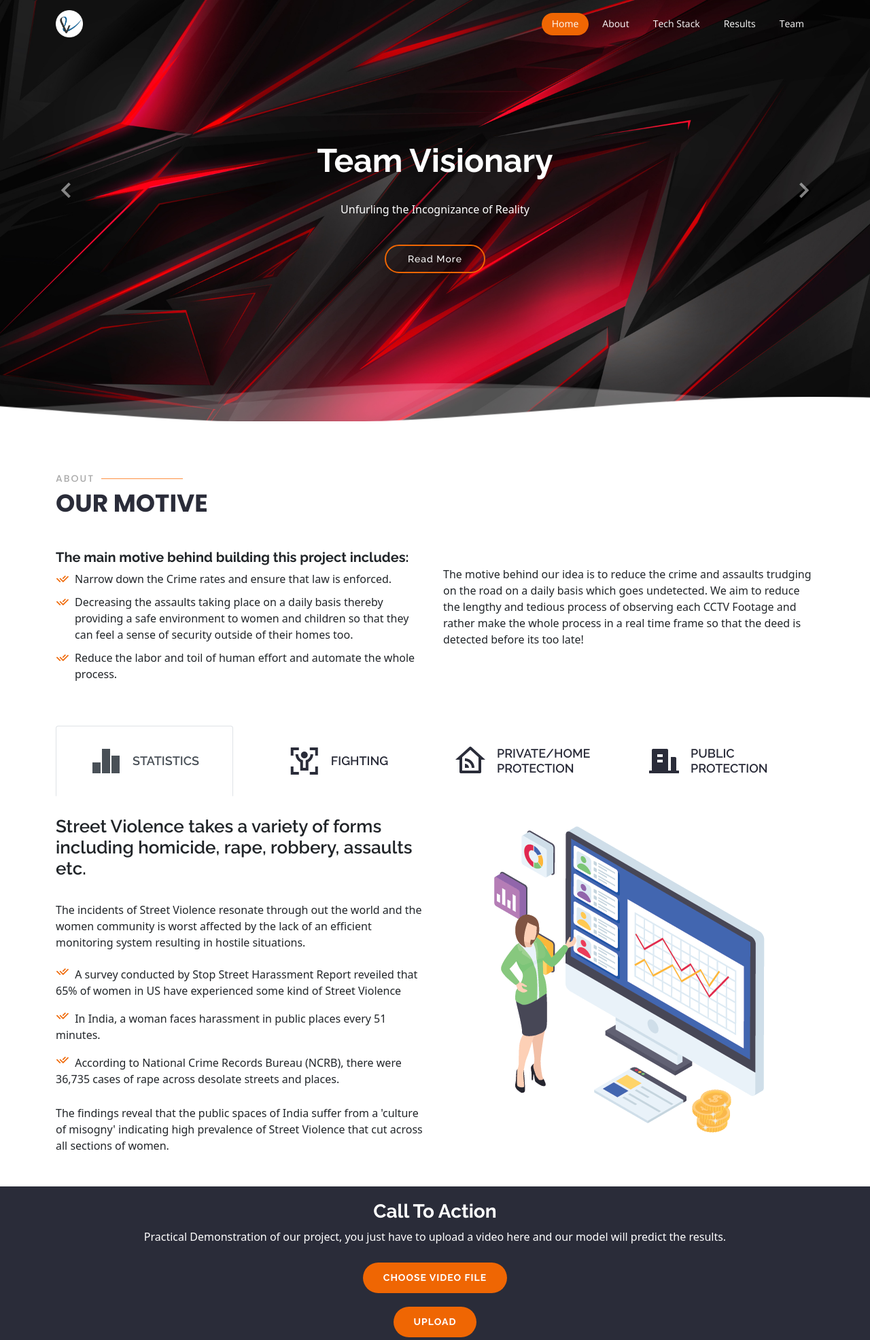
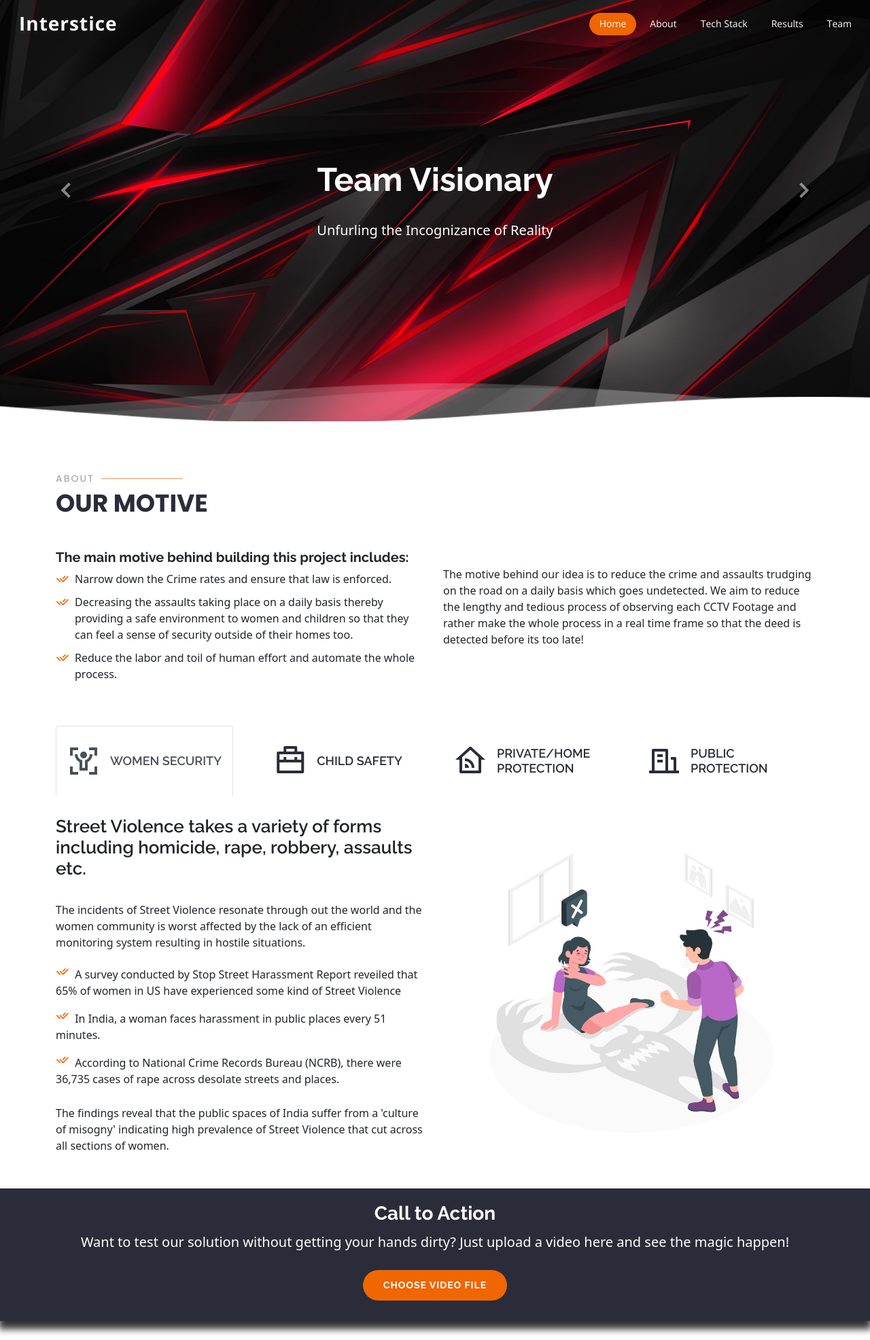
Before and after one commit to Aditi0102/Visionary, a Django app: page / in a window 1280 px wide. Shown: the top 1972 px of the page at 68% size. Run offline with Django 3.2, Linux system fonts and the light colour scheme; parts of the project's set-up code (start-up, migrations or seed data) failed here and were passed over; some libraries are stand-ins or nearby versions.

Commit message:
Style Updates

```diff
--- a/Website/static/style/base.css
+++ b/Website/static/style/base.css
@@ -62,13 +62,19 @@ body {
     background: #fc7c1f;
     color: #fff;
   }
-
+  .msg_call{
+    font-size: 20px;
+    margin-top: 10px;
+  }
   /*--------------------------------------------------------------
   # Disable AOS delay on mobile
   --------------------------------------------------------------*/
   @media screen and (max-width: 768px) {
     [data-aos-delay] {
       transition-delay: 0 !important;
+    }
+    .msg_call{
+      font-size: 15px;
     }
   }
 
@@ -342,7 +348,6 @@ body {
     background: url("../assets/img/bg.jpeg") center center no-repeat;
     background-size: cover;
     background-attachment: fixed;
-    z-index: -1;
     padding: 0;
   }
 
--- a/Website/templates/base.html
+++ b/Website/templates/base.html
@@ -56,16 +56,17 @@
     }
 
   </script>
+
 </head>
 
 <body>
   <header id="header" class="fixed-top d-flex align-items-center  header-transparent ">
-    <div class="container d-flex align-items-center justify-content-between">
+    <div class="container-fluid d-flex align-items-center justify-content-between">
 
       <div class="logo">
-        <h1 class="text-light"><a href="{%url 'home'%}"> </a></h1>
-
-        <a href="{%url 'home'%}"><img src="static/assets/img/logo.png" alt="" class="img-fluid"></a>
+        <a href="{%url 'home'%}">
+          <h1 class="text-light mx-3" style="display: inline-block; font-family: 'Open Sans';">Interstice</h1>
+        </a>
       </div>
 
       <nav class="nav-menu d-none d-lg-block">
@@ -88,9 +89,7 @@
       <div class="carousel-item active">
         <div class="carousel-container">
           <h2 class="animate__animated animate__fadeInDown">Team <span>Visionary</span></h2>
-          <p class="animate__animated fanimate__adeInUp">Unfurling the Incognizance of Reality</p>
-
-          <a href="#about" class="btn-get-started animate__animated animate__fadeInUp scrollto">Read More</a>
+          <p class="animate__animated fanimate__adeInUp msg_call">Unfurling the Incognizance of Reality</p>
         </div>
       </div>
 
@@ -98,13 +97,13 @@
       <div class="carousel-item">
         <div class="carousel-container">
           <h2 class="animate__animated animate__fadeInDown">Problem</h2>
-          <p class="animate__animated animate__fadeInUp">Surveillance is an integral part of security and control. The
+          <p class="animate__animated animate__fadeInUp msg_call">Surveillance is an integral part of security and
+            control. The
             job requires extended periods of looking into multiple video footages for an undesirable incident or
             evidence following the incident, which proves to be highly inefficient considering the massive amount of
             footages. This manual task provides evidence in court but is rarely used to prevent crime or react to it in
             real-time.
           </p>
-          <a href="#about" class="btn-get-started animate__animated animate__fadeInUp scrollto">Read More</a>
         </div>
       </div>
 
@@ -112,18 +111,21 @@
       <div class="carousel-item">
         <div class="carousel-container">
           <h2 class="animate__animated animate__fadeInDown">Our Solution</h2>
-          <p class="animate__animated animate__fadeInUp">Developing a real-time crime detection technology that can be
+          <p class="animate__animated animate__fadeInUp msg_call">Developing a real-time crime detection technology that
+            can be
             integrated with any security system, to ensure public safety through visual crowd surveillance.</p>
           <a href="#about" class="btn-get-started animate__animated animate__fadeInUp scrollto">Read More</a>
         </div>
       </div>
 
-      <a class="carousel-control-prev" href="#heroCarousel" role="button" data-bs-slide="prev">
+      <a class="carousel-control-prev" href="#heroCarousel" role="button" data-bs-slide="prev"
+        onclick="$('#myCarousel').carousel('prev')">
         <span class="carousel-control-prev-icon bx bx-chevron-left" aria-hidden="true"></span>
         <span class="sr-only">Previous</span>
       </a>
 
-      <a class="carousel-control-next" href="#heroCarousel" role="button" data-bs-slide="next">
+      <a class="carousel-control-next" href="#heroCarousel" role="button" data-bs-slide="next"
+        onclick="$('#myCarousel').carousel('next')">
         <span class="carousel-control-next-icon bx bx-chevron-right" aria-hidden="true"></span>
         <span class="sr-only">Next</span>
       </a>
@@ -191,14 +193,14 @@
         <ul class="nav nav-tabs row d-flex">
           <li class="nav-item col-3" data-aos="zoom-in">
             <a class="nav-link active show" data-bs-toggle="tab" href="#tab-1">
-              <i class="ri-bar-chart-2-fill"></i>
-              <h4 class="d-none d-lg-block">STATISTICS</h4>
+              <i class="ri-body-scan-line"></i>
+              <h4 class="d-none d-lg-block">WOMEN SECURITY</h4>
             </a>
           </li>
           <li class="nav-item col-3" data-aos="zoom-in" data-aos-delay="100">
             <a class="nav-link" data-bs-toggle="tab" href="#tab-2">
-              <i class="ri-body-scan-line"></i>
-              <h4 class="d-none d-lg-block">FIGHTING</h4>
+              <i class="ri-briefcase-2-line"></i>
+              <h4 class="d-none d-lg-block">CHILD SAFETY</h4>
             </a>
           </li>
           <li class="nav-item col-3" data-aos="zoom-in" data-aos-delay="200">
@@ -209,7 +211,7 @@
           </li>
           <li class="nav-item col-3" data-aos="zoom-in" data-aos-delay="300">
             <a class="nav-link" data-bs-toggle="tab" href="#tab-4">
-              <i class="ri-building-fill"></i>
+              <i class="ri-building-line"></i>
               <h4 class="d-none d-lg-block">PUBLIC PROTECTION</h4>
             </a>
           </li>
@@ -241,7 +243,7 @@
                 </p>
               </div>
               <div class="col-lg-6 order-1 order-lg-2 text-center">
-                <img src="static/assets/img/features-1.png" alt="" class="img-fluid">
+                <img src="static/assets/img/features-2.png" alt="" class="img-fluid">
               </div>
             </div>
           </div>
@@ -251,7 +253,7 @@
                 <h3>Lack of a Proper Surveillance system has affected every generation.</h3>
                 <br>
                 <p>
-                  Innumerable individuals face abuse in public places which goes undetected and unreported due
+                  Innumerable children face abuse in public places which goes undetected and unreported due
                   to the rigid and worn out process of CCTV cameras and all crimes are pushed deep down in oblivion.
                 </p>
 
@@ -270,7 +272,7 @@
                 </ul>
               </div>
               <div class="col-lg-6 order-1 order-lg-2 text-center">
-                <img src="static/assets/img/features-2.png" alt="" class="img-fluid">
+                <img src="static/assets/img/child.png" alt="" class="img-fluid">
               </div>
             </div>
           </div>
@@ -326,22 +328,20 @@
         </div>
       </div>
       <!-- ======= CTA Section ======= -->
-      <div class="container-fluid cta mt-5">
+      <div class="container-fluid cta mt-5" style="box-shadow: 0px 10px 10px 2px #333;">
         <div class="row" data-aos="zoom-out">
           <div class="col-lg-12 text-center text-lg-left">
-            <h3>Call To Action</h3>
-            <p>Practical Demonstration of our project, you just have to upload a video here and our model will predict
-              the results.</p>
+            <h3>Call to Action</h3>
+            <p class="msg_call">Want to test our solution without getting your hands dirty? Just upload a video here and
+              see the magic happen!
+            </p>
           </div>
-          <form method="post" enctype="multipart/form-data">
+          <form method="post" enctype="multipart/form-data" id="vid_form">
             <div class="row">
               <div class="col-12 d-flex justify-content-center">
                 {% csrf_token %}
                 <input type="file" name="vid" required="" id="id_vid" hidden>
                 <label for="id_vid" class="cta-btn align-middle" style="cursor: pointer;">Choose Video File</label>
-              </div>
-              <div class="col-12 d-flex justify-content-center">
-                <button type="submit" class="cta-btn align-middle" style="outline: none; border: none;">Upload</button>
               </div>
             </div>
           </form>
@@ -363,10 +363,12 @@
             <div class="icon-box" data-aos="zoom-in-left">
               <div class="icon"><i class="las la-chalkboard" style="color: #ff689b;"></i></div>
               <h4 class="title"><a href="">Machine & Deep Learning</a></h4>
-              <p class="description">We used TensorFlow that is an end-to-end open source platform for machine learning.
-                We used
-                comprehensive and flexible tools, libraries and high-level APIs like Keras to build and train our ML
-                model.</p>
+              <p class="description">For this project, we used TensorFlow: an end-to-end open source platform for
+                machine learning
+                with comprehensive and flexible tools, libraries and high-level APIs like Keras to build and train our
+                ML
+                model.
+              </p>
             </div>
           </div>
           <div class="col-lg-4 col-md-6 mt-5 mt-md-0">
@@ -382,9 +384,8 @@
             <div class="icon-box" data-aos="zoom-in-left" data-aos-delay="200">
               <div class="icon"><i class="las la-globe" style="color: #3fcdc7;"></i></div>
               <h4 class="title"><a href="">WEB DEVELOPMENT</a></h4>
-              <p class="description">To increase the effectiveness of our presentation we developed a mini-website using
-                HTML,CSS and Javascript and used django framework in our backend to make the site responsive, which was
-                then hosted on Amazon Web Services.</p>
+              <p class="description">To increase the effectiveness of our presentation, we developed a mini-website
+                powered by Django framework, with the Tensorflow model at its heart.</p>
             </div>
           </div>
 
@@ -651,4 +652,9 @@
 
   <!-- Template Main JS File -->
   <script src="static/assets/js/main.js"></script>
+  <script type="text/javascript">
+    document.getElementById('vid_form').onchange = function () {
+      document.getElementById('vid_form').submit();
+    };
+  </script>
 </body>
--- a/Website/templates/pwa/serviceworker.js
+++ b/Website/templates/pwa/serviceworker.js
@@ -1,4 +1,4 @@
-const CACHE = 'cache_vis123';
+const CACHE = 'cache_visupdt1';
 const filestoCache = [
                       '/static/style/base.css',
                       '/static/assets/img/favicon.png',
```
Also changed, not shown: Website/static/assets/img/child.png (added).
